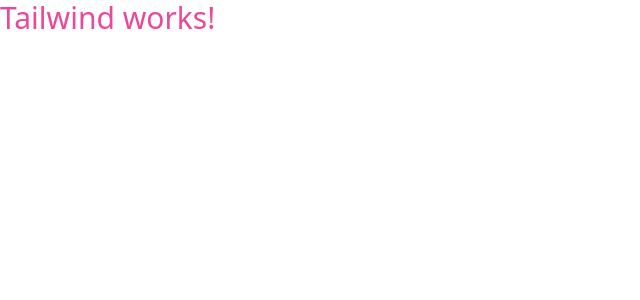
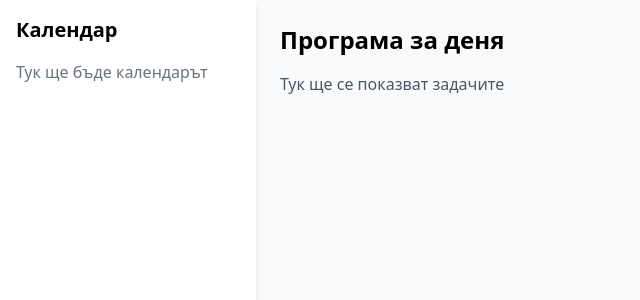
Before and after one commit to pkindalov/Studyflow, a React (Vite) app: page / in a window 1280 px wide. Shown: the top 300 px of the page, without its empty margins (0-640 px from the left). Built offline with nearby package versions, Linux system fonts and the light colour scheme.

Commit message:
Adding Base layot

```diff
--- a/src/App.jsx
+++ b/src/App.jsx
@@ -3,7 +3,19 @@ import "./App.css";
 function App() {
   return (
     <>
-      <div className="text-3xl text-pink-500">Tailwind works!</div>
+      <div className="min-h-screen bg-gray-50 flex">
+        {/* Left sidebar */}
+        <div className="w-64 bg-white shadow-md p-4">
+          <h2 className="text-xl font-semibold mb-4">Календар</h2>
+          <p className="text-gray-500">Тук ще бъде календарът</p>
+        </div>
+
+        {/* Right content */}
+        <div className="flex-1 p-6">
+          <h1 className="text-2xl font-bold mb-4">Програма за деня</h1>
+          <p className="text-gray-600">Тук ще се показват задачите</p>
+        </div>
+      </div>
     </>
   );
 }
```
